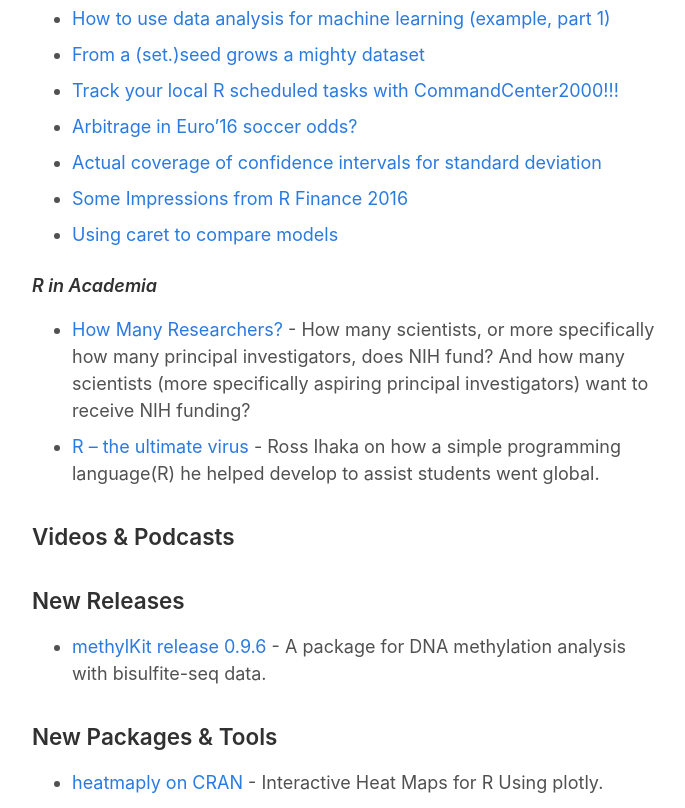
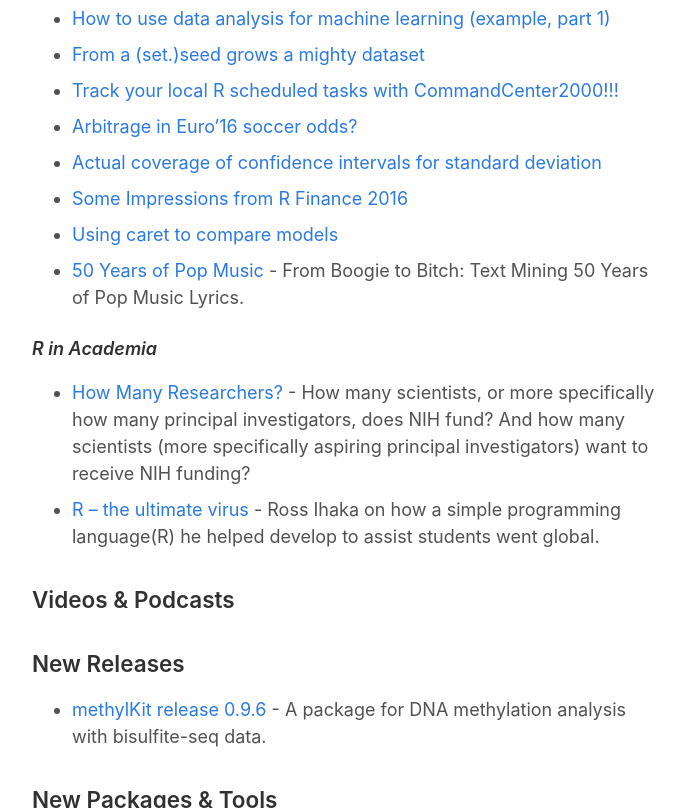
Before and after one commit to rweekly/rweekly.org, a Jekyll site: the page built from draft.md, in a window 1280 px wide and 900 px high, scrolled down 3199 px, cut to the strip 0-808 px from the top of the window. Shown: the whole strip, without its empty margins (293-978 px from the left). Built offline with Jekyll 4.4.1, drawn with Linux system fonts in a browser that asks for light colours.

Commit message:
Add: 2016-06-06 more posts

```diff
--- a/draft.md
+++ b/draft.md
@@ -67,6 +67,8 @@
 
 + [Using caret to compare models](http://blog.revolutionanalytics.com/2016/05/using-caret-to-compare-models.html)
 
++ [50 Years of Pop Music](http://kaylinwalker.com/50-years-of-pop-music/) - From Boogie to Bitch: Text Mining 50 Years of Pop Music Lyrics.
+
 #### R in Academia
 
 + [How Many Researchers?](https://nexus.od.nih.gov/all/2016/05/31/how-many-researchers/) - How many scientists, or more specifically how many principal investigators, does NIH fund? And how many scientists (more specifically aspiring principal investigators) want to receive NIH funding?
```
